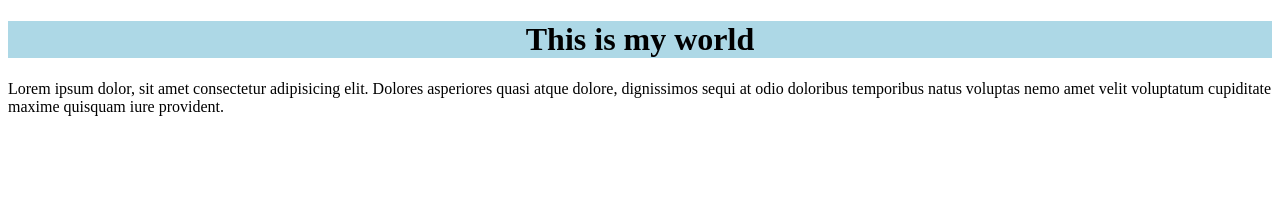
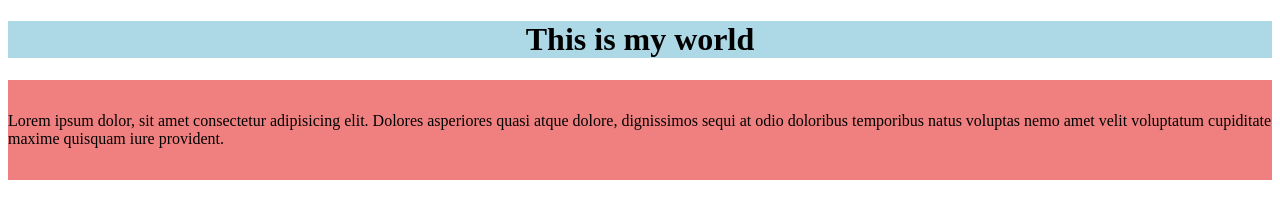
Before and after one commit to boreymoeun9999-dev/pair_work_with-Sokry, a plain HTML site: page index.html in a window 1280 px wide. Drawn offline with Linux system fonts and the light colour scheme.

Commit message:
update 3

```diff
--- a/css/style.css
+++ b/css/style.css
@@ -2,3 +2,10 @@ h1{
     background: lightblue;
     text-align: center;
 }
+p{
+    display: flex;
+    justify-content: center;
+    align-items: center;
+    background: lightcoral;
+    height: 100px;
+}
```
